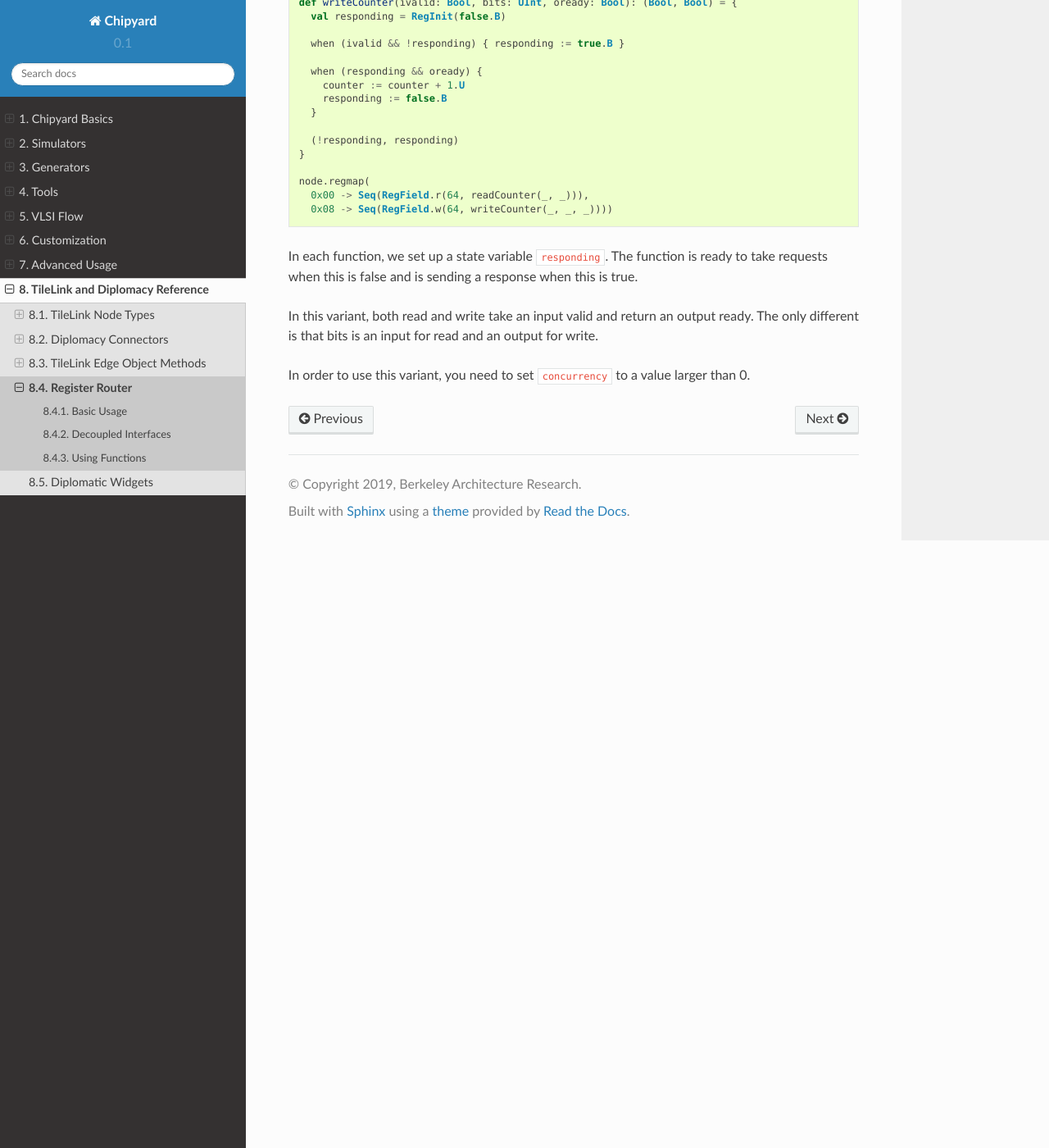
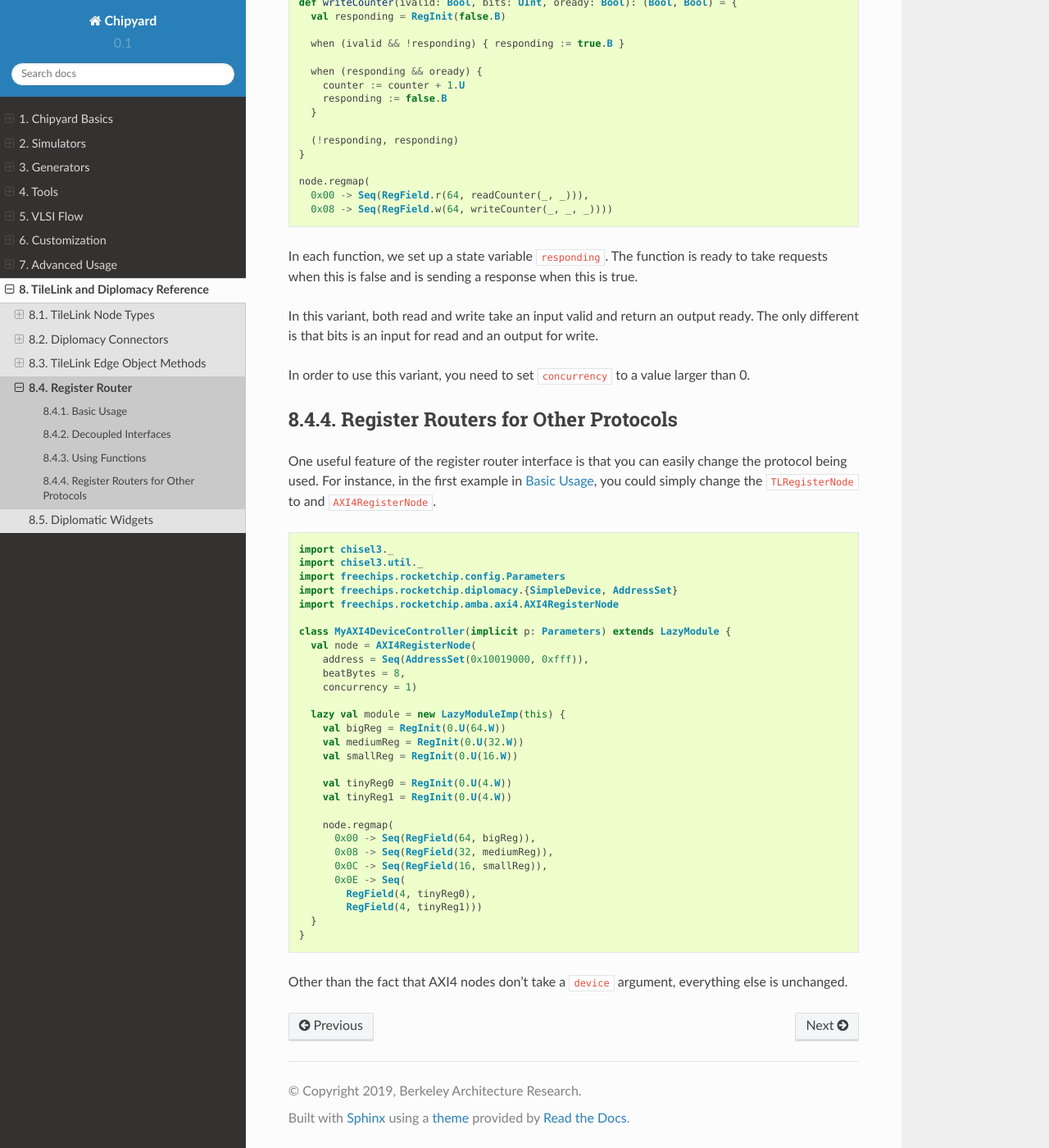
Before and after one commit to ucb-bar/chipyard, a Sphinx documentation site: the page built from docs/TileLink-Diplomacy-Reference/Register-Router.rst, in a window 1280 px wide and 1400 px high, scrolled down 3248 px. Shown: the whole window at 82% size. Built offline with Sphinx 7.4.7 and the Read the Docs theme 2.0.0, drawn with Linux system fonts in a browser that asks for light colours.

Commit message:
add part about AXI4RegisterNode

```diff
--- a/docs/TileLink-Diplomacy-Reference/Register-Router.rst
+++ b/docs/TileLink-Diplomacy-Reference/Register-Router.rst
@@ -198,3 +198,46 @@ output for write.
 
 In order to use this variant, you need to set ``concurrency`` to a value
 larger than 0.
+
+Register Routers for Other Protocols
+------------------------------------
+
+One useful feature of the register router interface is that you can easily
+change the protocol being used. For instance, in the first example in
+:ref:`Basic Usage`, you could simply change the ``TLRegisterNode`` to
+and ``AXI4RegisterNode``.
+
+.. code-block:: scala
+
+    import chisel3._
+    import chisel3.util._
+    import freechips.rocketchip.config.Parameters
+    import freechips.rocketchip.diplomacy.{SimpleDevice, AddressSet}
+    import freechips.rocketchip.amba.axi4.AXI4RegisterNode
+
+    class MyAXI4DeviceController(implicit p: Parameters) extends LazyModule {
+      val node = AXI4RegisterNode(
+        address = Seq(AddressSet(0x10019000, 0xfff)),
+        beatBytes = 8,
+        concurrency = 1)
+
+      lazy val module = new LazyModuleImp(this) {
+        val bigReg = RegInit(0.U(64.W))
+        val mediumReg = RegInit(0.U(32.W))
+        val smallReg = RegInit(0.U(16.W))
+
+        val tinyReg0 = RegInit(0.U(4.W))
+        val tinyReg1 = RegInit(0.U(4.W))
+
+        node.regmap(
+          0x00 -> Seq(RegField(64, bigReg)),
+          0x08 -> Seq(RegField(32, mediumReg)),
+          0x0C -> Seq(RegField(16, smallReg)),
+          0x0E -> Seq(
+            RegField(4, tinyReg0),
+            RegField(4, tinyReg1)))
+      }
+    }
+
+Other than the fact that AXI4 nodes don't take a ``device`` argument,
+everything else is unchanged.
```
